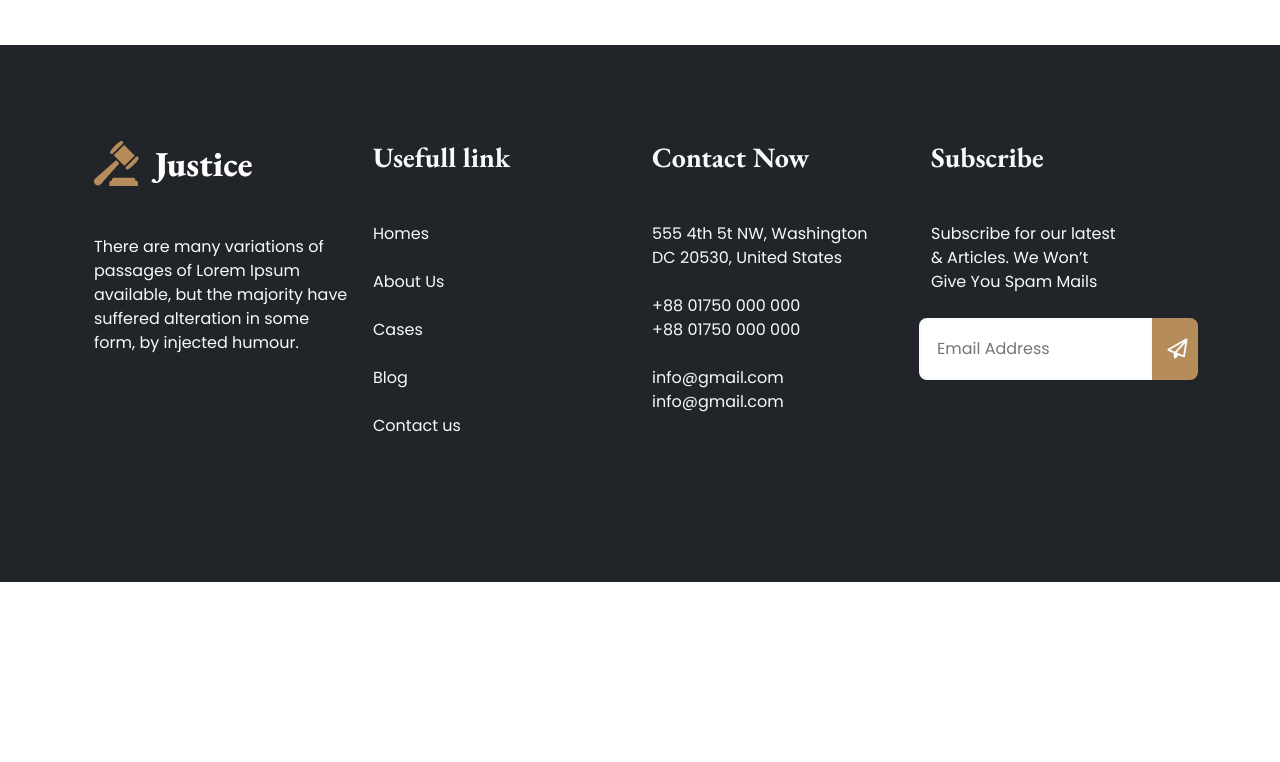
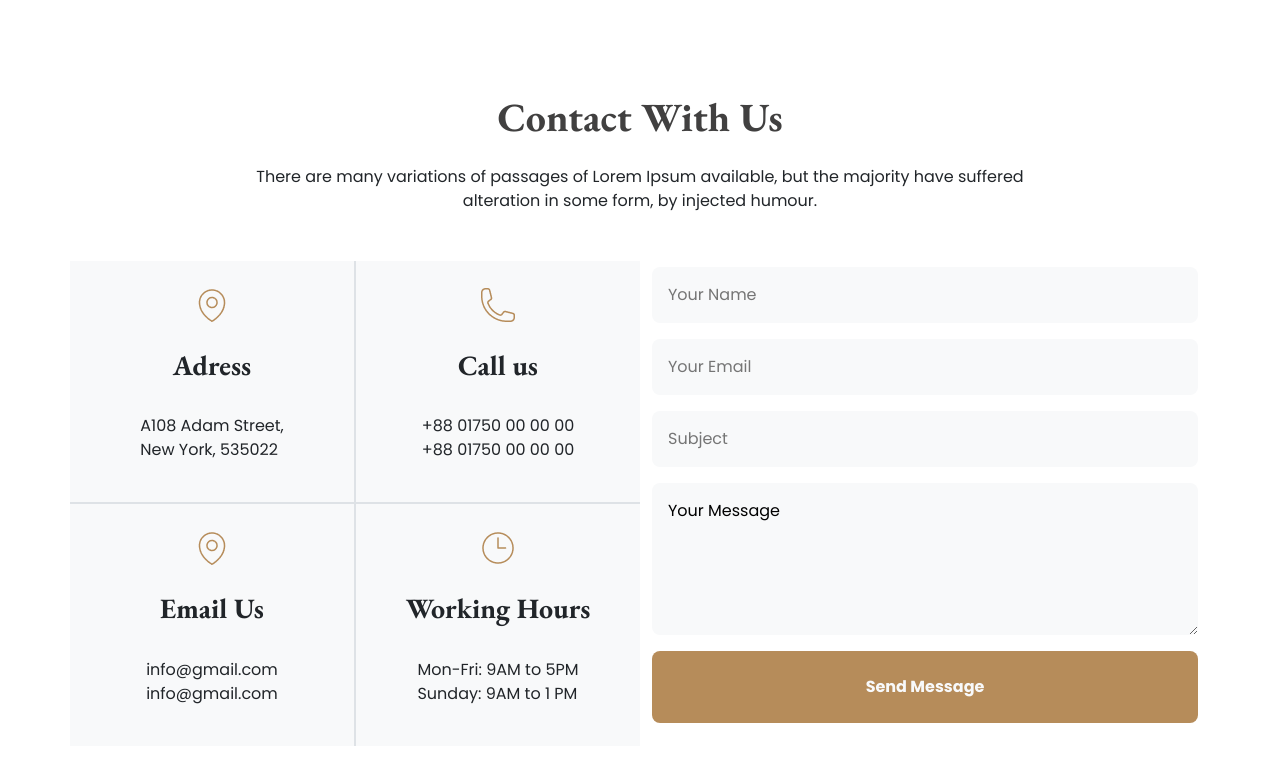
Before and after one commit to NS-Sheam/justice-legal-house, a plain HTML site: page index.html in a window 1280 px wide. Shown: the part 3298-4060 px from the top of the page. Before the commit the page ends 3880 px from the top, so only its background shows below. Drawn offline with nearby package versions, Linux system fonts and the light colour scheme; files whose address does not match are found by name; a web font is replaced by a local one.

Commit message:
Contact us section ends with responsiveness

```diff
--- a/index.html
+++ b/index.html
@@ -325,6 +325,69 @@
             </div>
         </section>
         <!-- Frequently Asked Question section ends  -->
+        <!-- Contact us section starts  -->
+        <section class="my-5 py-5 container">
+            <h1 class="fw-bold secondary-font l-sol-text-secondary text-center secondary-font l-sol-text-secondary">
+                Contact With Us</h1>
+            <p class=" text-center col-md-9 mx-auto mt-4 mb-5">
+                There are many variations of passages of Lorem Ipsum available, but the majority have suffered
+                alteration in some form, by injected humour.
+            </p>
+            <div class="row row-cols-1 row-cols-md-2 align-items-center">
+                <div class="col">
+                    <div class="row row-cols-1 row-cols-md-2 bg-body-tertiary">
+                        <div class="col d-flex flex-column align-items-center justify-content-center border border-top-0 border-start-0 p-4">
+                            <img src="images/location.png" alt="">
+                            <h3 class="secondary-font py-4">Adress</h3>
+                            <p class="primary-font">
+                                A108 Adam Street,
+                                <br>
+                                New York, 535022
+                            </p>
+                        </div>
+                        <div class="col d-flex flex-column align-items-center justify-content-center border border-end-0 border-top-0 p-4">
+                            <img src="images/call.png" alt="">
+                            <h3 class="secondary-font py-4">Call us</h3>
+                            <p class="primary-font">
+                                +88 01750 00 00 00
+                                <br>
+                                +88 01750 00 00 00
+                            </p>
+                        </div>
+                    </div>
+                    <div class="row row-cols-1 row-cols-md-2 bg-body-tertiary">
+                        <div class="col d-flex flex-column align-items-center justify-content-center border border-bottom-0 border-start-0 p-4">
+                            <img src="images/location.png" alt="">
+                            <h3 class="secondary-font py-4">Email Us</h3>
+                            <p class="primary-font">
+                                info@gmail.com
+                                <br>
+                                info@gmail.com
+                            </p>
+                        </div>
+                        <div class="col d-flex flex-column align-items-center justify-content-center border border-end-0 border-bottom-0 p-4">
+                            <img src="images/time.png" alt="">
+                            <h3 class="secondary-font py-4">Working Hours</h3>
+                            <p class="primary-font">
+                                Mon-Fri: 9AM to 5PM
+                                <br>
+                                Sunday: 9AM to 1 PM
+                            </p>
+                        </div>
+                    </div>
+                </div>
+                <div class="col mt-3 mt-md-0">
+                    <form action="" class="d-flex flex-column align-items-center justify-content-center">
+                        <input type="text" class="p-3 mb-3 bg-body-tertiary rounded-3 d-block col-12" placeholder="Your Name">
+                        <input type="email" class="p-3 mb-3 bg-body-tertiary rounded-3 d-block col-12" placeholder="Your Email">
+                        <input type="text" class="p-3 mb-3 bg-body-tertiary rounded-3 d-block col-12" placeholder="Subject">
+                        <textarea name="" id="" cols="30" rows="5" class="p-3 mb-3 bg-body-tertiary rounded-3 d-block col-12">Your Message</textarea>
+                        <button class="fw-bold py-4 rounded-3 l-sol-bg-color-primary text-light d-block col-12 mb-3">Send Message</button>
+                    </form>
+                </div>
+            </div>
+        </section>
+        <!-- Contact us section ends  -->
     </main>
     <footer class="mt-5 py-5 text-light bg-dark">
         <div class="row container my-5 mx-auto">
--- a/style/style.css
+++ b/style/style.css
@@ -86,6 +86,9 @@ body{
   .l-sol-accordion-button.collapsed:after{
     content: '\002B';
   }
+  .l-sol-contact{
+    gap: 1rem;
+  }
 @media only screen and (max-width: 576px) {
     .l-sol-banner h1 {
         font-size: 40px;
```
